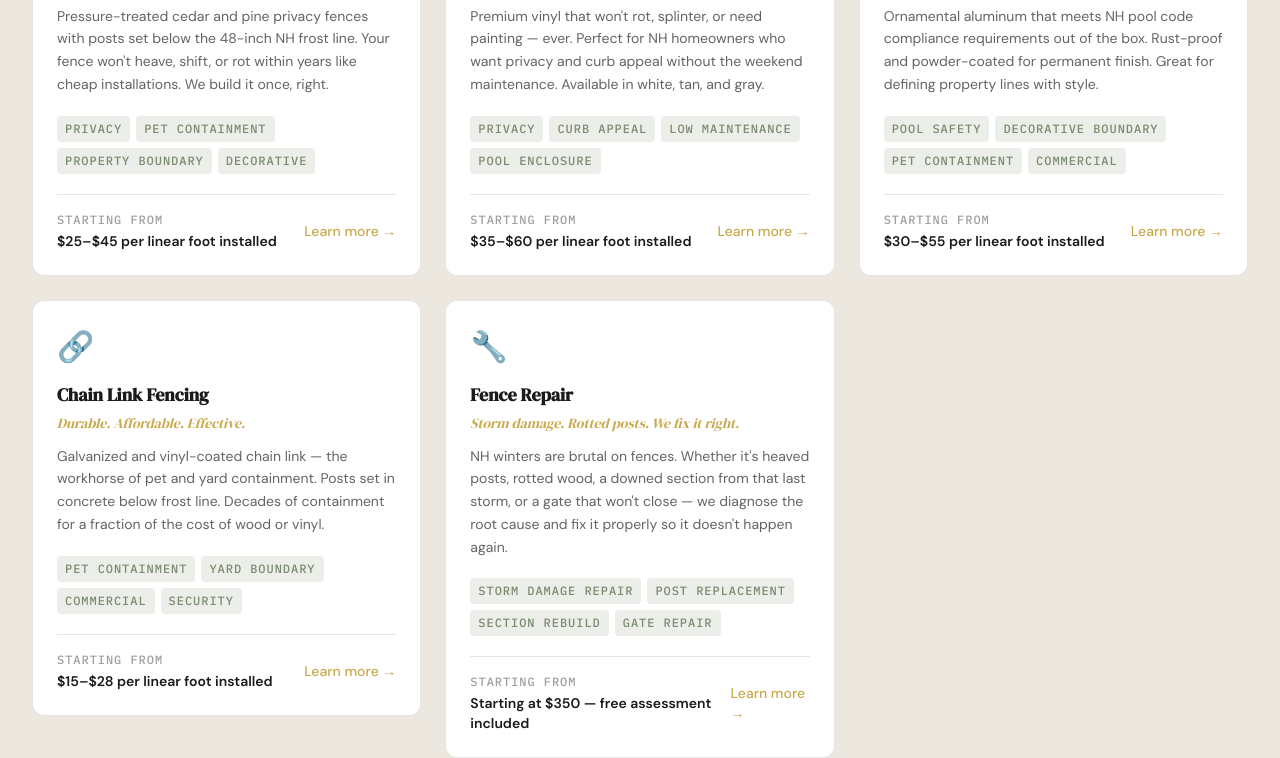
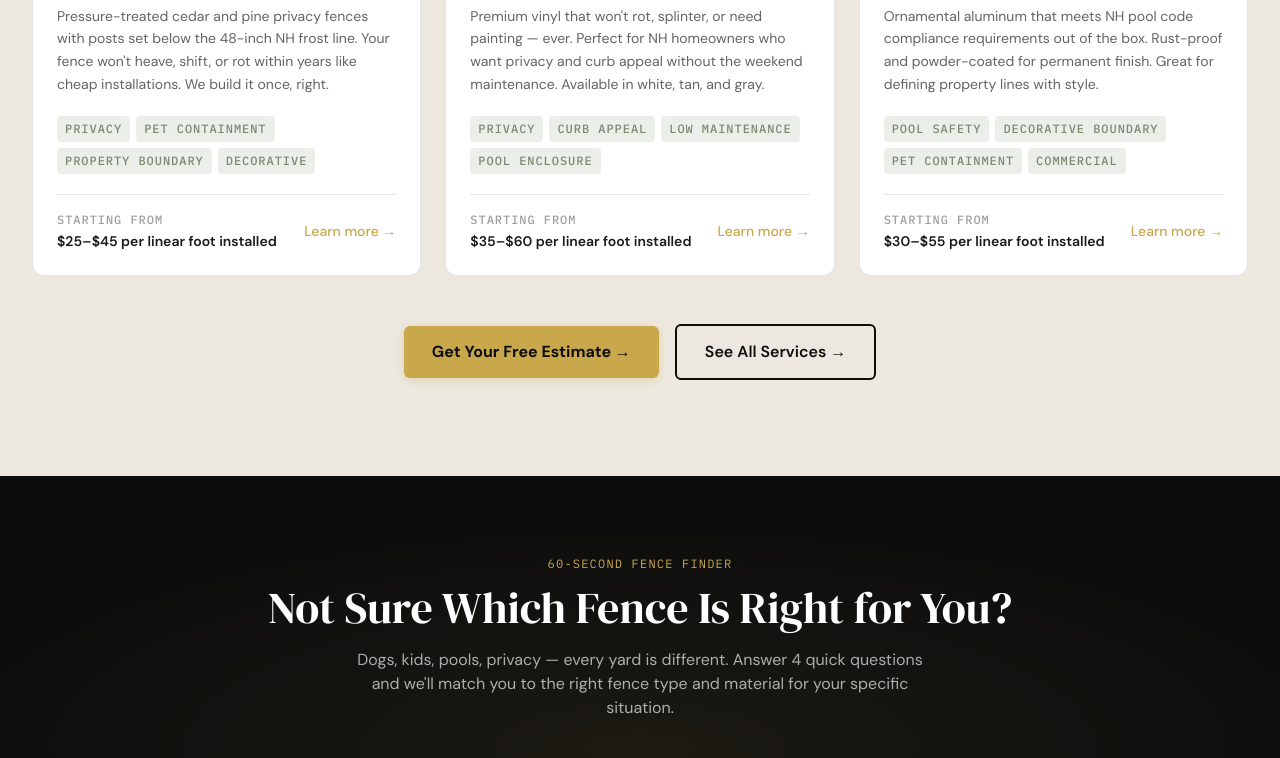
Before and after one commit to tonyrosa777-ops/Placed-Right-Fence, a Next.js app in the folder web/: page / in a window 1280 px wide. Shown: the part 1270-2028 px from the top of the page. Built offline with nearby package versions, Linux system fonts and the light colour scheme.

Commit message:
fix(homepage): limit ServicesSection to 3 cards on homepage teaser

```diff
--- a/web/src/app/page.tsx
+++ b/web/src/app/page.tsx
@@ -14,7 +14,7 @@ export default function HomePage() {
   return (
     <>
       <HeroSection />
-      <ServicesSection />
+      <ServicesSection limit={3} />
       <QuizCTASection />
       <GalleryTeaser />
       <BlogTeaser />
--- a/web/src/components/sections/ServicesSection.tsx
+++ b/web/src/components/sections/ServicesSection.tsx
@@ -10,7 +10,8 @@ import { services, sectionCopy } from "@/data/site";
 
 const s = sectionCopy.services;
 
-export default function ServicesSection() {
+export default function ServicesSection({ limit }: { limit?: number } = {}) {
+  const visibleServices = limit ? services.slice(0, limit) : services;
   return (
     <section
       className="py-16 lg:py-24"
@@ -29,7 +30,7 @@ export default function ServicesSection() {
 
         {/* Services grid — 3 cols desktop, 1 mobile */}
         <div className="grid grid-cols-1 md:grid-cols-2 lg:grid-cols-3 gap-6">
-          {services.map((service, i) => (
+          {visibleServices.map((service, i) => (
             <FadeIn key={service.id} delay={i * 0.07} direction="up">
               <ServiceCard service={service} />
             </FadeIn>
@@ -37,10 +38,15 @@ export default function ServicesSection() {
         </div>
 
         {/* Bottom CTA */}
-        <FadeIn className="mt-12 text-center">
+        <FadeIn className="mt-12 text-center flex flex-col sm:flex-row items-center justify-center gap-4">
           <Button href={s.cta.href} variant="primary" size="lg">
             {s.cta.label} →
           </Button>
+          {limit && (
+            <Button href="/services" variant="secondary" size="lg">
+              See All Services →
+            </Button>
+          )}
         </FadeIn>
 
       </div>
```
